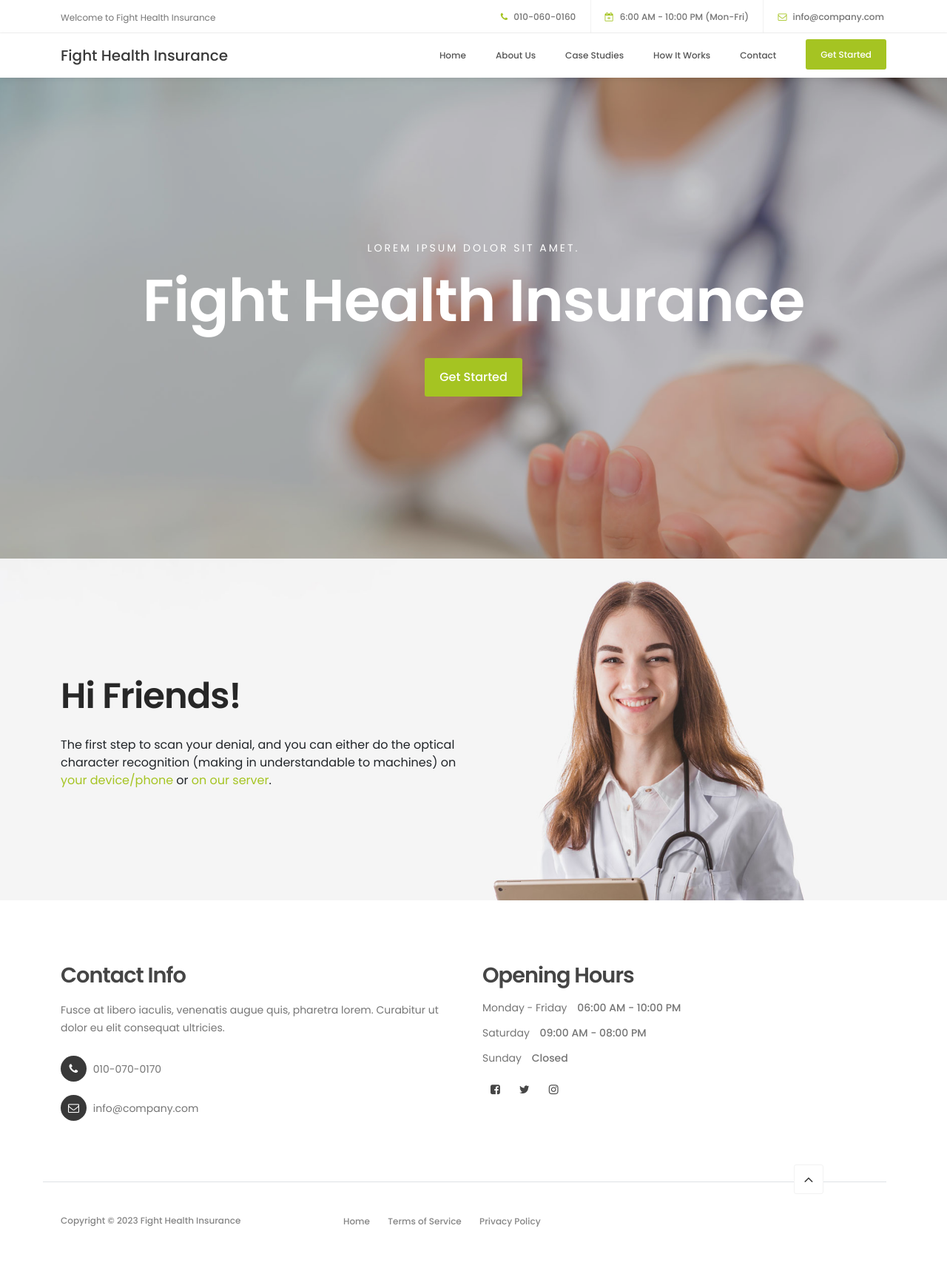
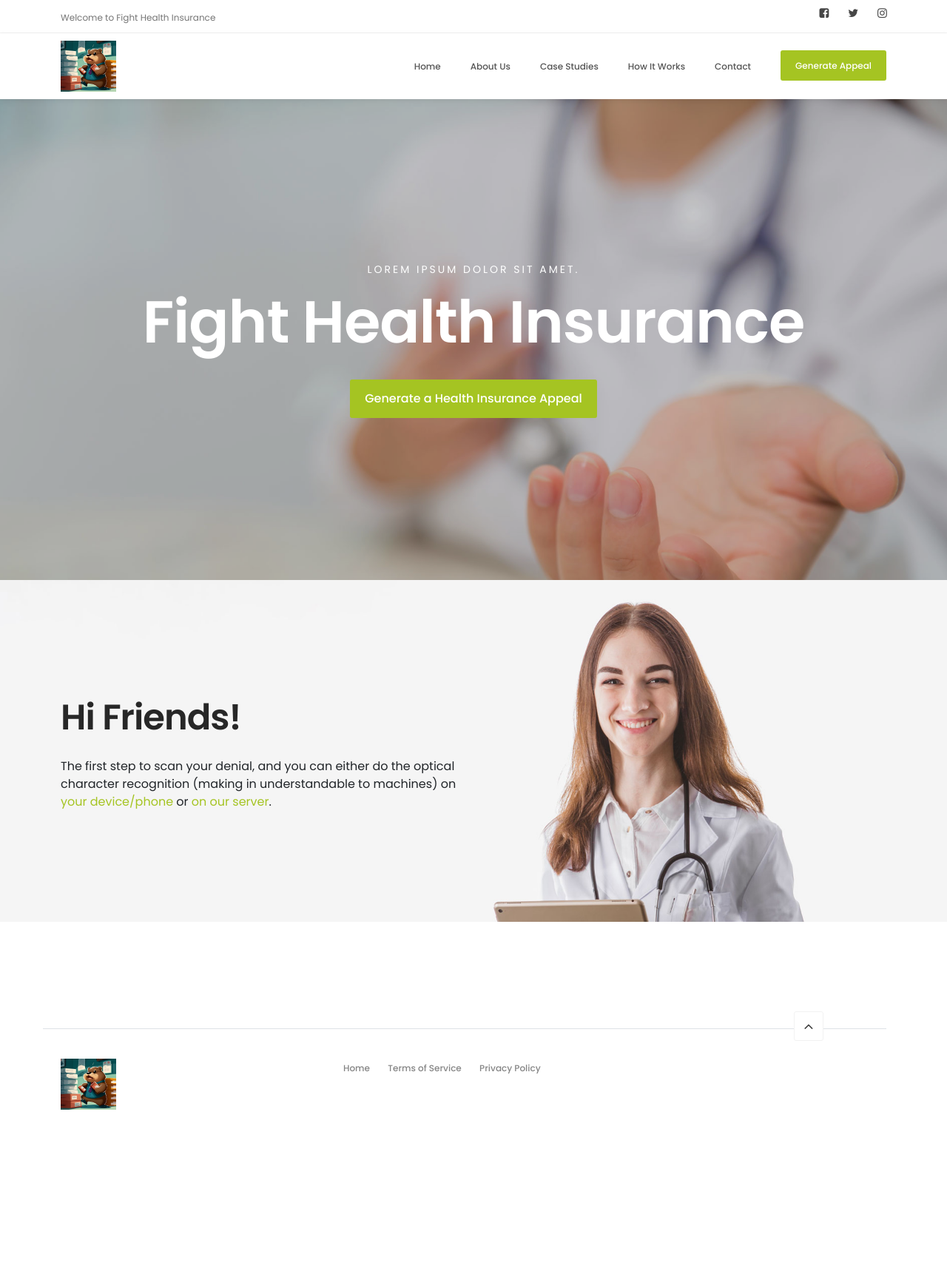
Before and after one commit to hassanaziz0012/Fight-Health-Insurance, a Django app: template fighthealthinsurance-main/fighthealthinsurance/templates/index.html in a window 1280 px wide. Shown: the whole page at 74% size. After the commit the page ends 1500 px from the top, so only its background shows below. Run offline with Django 3.2, Linux system fonts and the light colour scheme; the template is opened without the code that fills it, so the values that code supplies are empty; some libraries are stand-ins or nearby versions.

Commit message:
New changes

```diff
--- a/fighthealthinsurance-main/fighthealthinsurance/static/css/custom.css
+++ b/fighthealthinsurance-main/fighthealthinsurance/static/css/custom.css
@@ -36,3 +36,15 @@ a.link:hover::after {
     background-color: #000;
     color: #fff;
 }
+
+.logo {
+    width: 75px;
+}
+
+.section-btn {
+    transition: all 0.4s ease-in-out;
+}
+
+.section-btn:hover {
+    background-color: #4267b2;
+}
--- a/fighthealthinsurance-main/fighthealthinsurance/static/css/main.css
+++ b/fighthealthinsurance-main/fighthealthinsurance/static/css/main.css
@@ -124,12 +124,6 @@ a:focus {
     font-size: inherit;
     font-weight: 500;
     padding: 14px 20px;
-  transition: transform 0.1s ease-in;
-  transform: translateX(0);
-}
-
-.section-btn:hover {
-  transform: translateY(-5px);
 }
 
 .text-align-right {
--- a/fighthealthinsurance-main/fighthealthinsurance/templates/base.html
+++ b/fighthealthinsurance-main/fighthealthinsurance/templates/base.html
@@ -62,9 +62,11 @@
                 </div>
 
                 <div class="col-md-8 col-sm-7 text-align-right">
-                    <span class="phone-icon"><i class="fa fa-phone"></i> 010-060-0160</span>
-                    <span class="date-icon"><i class="fa fa-calendar-plus-o"></i> 6:00 AM - 10:00 PM (Mon-Fri)</span>
-                    <span class="email-icon"><i class="fa fa-envelope-o"></i> <a href="#">info@company.com</a></span>
+                    <ul class="social-icon">
+                        <li><a href="#" class="fa fa-facebook-square" attr="facebook icon"></a></li>
+                        <li><a href="#" class="fa fa-twitter"></a></li>
+                        <li><a href="#" class="fa fa-instagram"></a></li>
+                    </ul>
                 </div>
 
             </div>
@@ -77,7 +79,7 @@
         <div class="container">
 
             <!-- lOGO TEXT HERE -->
-            <a href="/" class="navbar-brand">Fight Health Insurance</a>
+            <img src="{% static '/images/logo.png' %}" alt="" class="img-fluid logo">
 
             <button class="navbar-toggler" type="button" data-bs-toggle="collapse" data-bs-target="#navbar"
                 aria-controls="navbar" aria-expanded="false" aria-label="Toggle navigation">
@@ -92,7 +94,7 @@
                     <li class="nav-item"><a href="#" class="nav-link">Case Studies</a></li>
                     <li class="nav-item"><a href="#" class="nav-link">How It Works</a></li>
                     <li class="nav-item"><a href="#" class="nav-link">Contact</a></li>
-                    <li class="nav-item appointment-btn"><a href="{% url 'scan' %}">Get Started</a></li>
+                    <li class="nav-item appointment-btn"><a href="{% url 'scan' %}">Generate Appeal</a></li>
                 </ul>
             </div>
 
@@ -116,41 +118,10 @@
     <footer data-stellar-background-ratio="5">
         <div class="container">
             <div class="row">
-
-                <div class="col-md-6 col-sm-6">
-                    <div class="footer-thumb">
-                        <h4 class="wow fadeInUp" data-wow-delay="0.4s">Contact Info</h4>
-                        <p>Fusce at libero iaculis, venenatis augue quis, pharetra lorem. Curabitur ut dolor eu elit
-                            consequat ultricies.</p>
-
-                        <div class="contact-info">
-                            <p><i class="fa fa-phone"></i> 010-070-0170</p>
-                            <p><i class="fa fa-envelope-o"></i> <a href="#">info@company.com</a></p>
-                        </div>
-                    </div>
-                </div>
-
-                <div class="col-md-6 col-sm-4 col-md-offset-2">
-                    <div class="footer-thumb">
-                        <div class="opening-hours">
-                            <h4 class="wow fadeInUp" data-wow-delay="0.4s">Opening Hours</h4>
-                            <p>Monday - Friday <span>06:00 AM - 10:00 PM</span></p>
-                            <p>Saturday <span>09:00 AM - 08:00 PM</span></p>
-                            <p>Sunday <span>Closed</span></p>
-                        </div>
-
-                        <ul class="social-icon">
-                            <li><a href="#" class="fa fa-facebook-square" attr="facebook icon"></a></li>
-                            <li><a href="#" class="fa fa-twitter"></a></li>
-                            <li><a href="#" class="fa fa-instagram"></a></li>
-                        </ul>
-                    </div>
-                </div>
-
                 <div class="row col-md-12 col-sm-12 border-top">
                     <div class="col-md-4 col-sm-6">
                         <div class="copyright-text">
-                            <p>Copyright &copy; 2023 Fight Health Insurance</p>
+                            <img src="{% static '/images/logo.png' %}" alt="" class="img-fluid logo">
                         </div>
                     </div>
                     <div class="col-md-6 col-sm-6">
@@ -167,7 +138,6 @@
                         </div>
                     </div>
                 </div>
-
             </div>
         </div>
     </footer>
--- a/fighthealthinsurance-main/fighthealthinsurance/templates/index.html
+++ b/fighthealthinsurance-main/fighthealthinsurance/templates/index.html
@@ -14,7 +14,7 @@ Fight Your Health Insurnace Denial
                 <div class="col-md-offset-1 col-md-10">
                     <h3>Lorem ipsum dolor sit amet.</h3>
                     <h1>Fight Health Insurance</h1>
-                    <a href="#team" class="section-btn btn btn-default smoothScroll">Get Started</a>
+                    <a href="{% url 'scan' %}" class="section-btn btn btn-default smoothScroll">Generate a Health Insurance Appeal</a>
                 </div>
             </div>
         </div>
```
Also changed, not shown: fighthealthinsurance-main/fighthealthinsurance/static/images/logo.png (added). Lines whose indentation alone changed are shown as unchanged.
